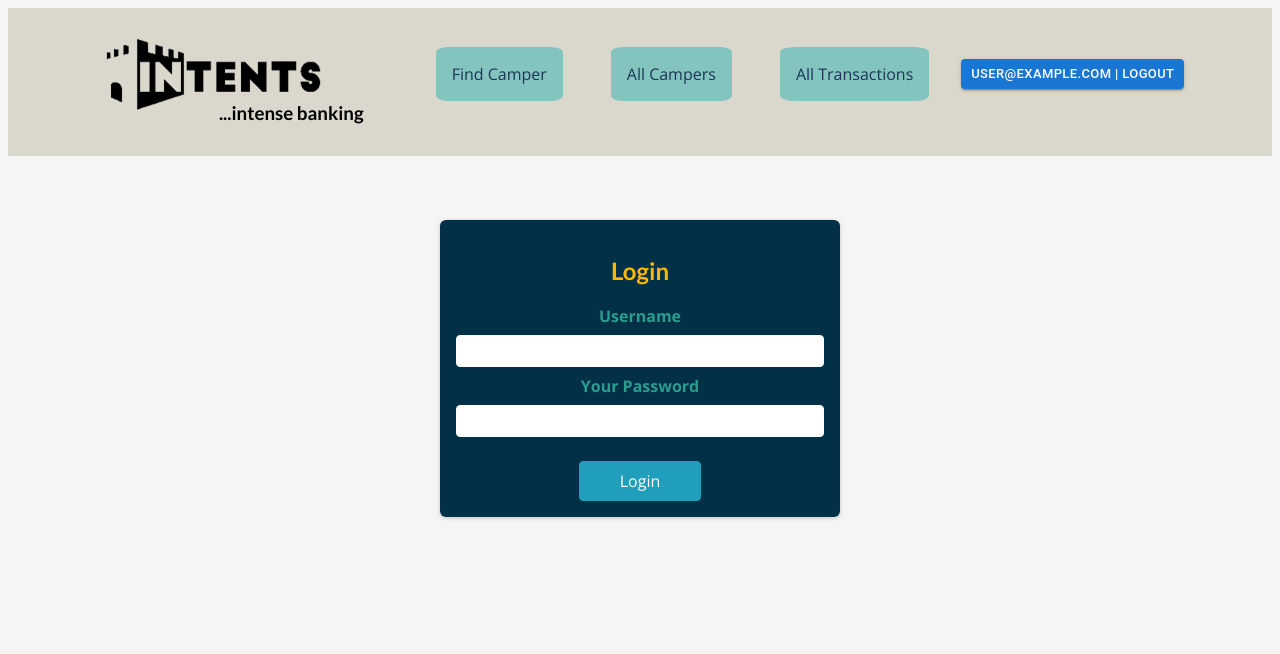
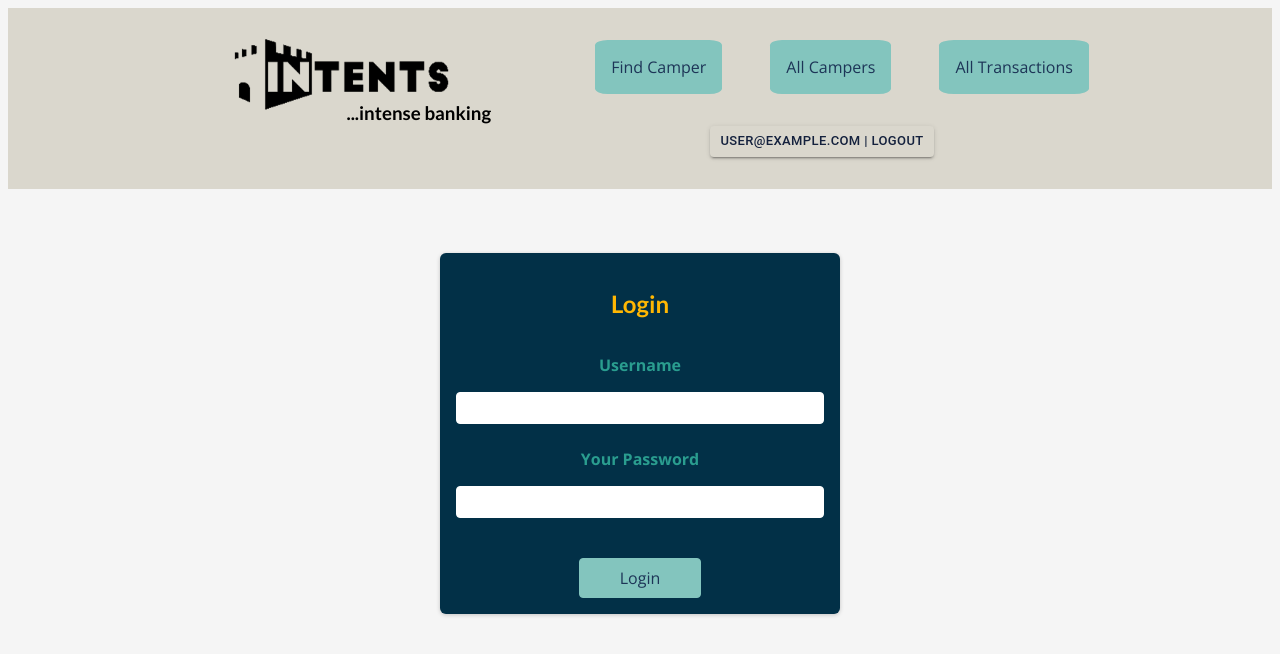
Before and after one commit to RadheyaM/next-camp-bank, a Next.js app: page /auth in a window 1280 px wide. Shown: the top 654 px of the page. Built offline with nearby package versions, Linux system fonts and the light colour scheme; no server answers; sample sign-in values are in the browser's storage.

Commit message:
Add some more styling

```diff
--- a/src/components/auth/auth-form.module.css
+++ b/src/components/auth/auth-form.module.css
@@ -12,6 +12,7 @@
 .auth h1 {
   text-align: center;
   color: #ffb703;
+  padding-bottom: 1rem;
 }
 
 .control {
@@ -22,7 +23,7 @@
   display: block;
   color: #2a9d8f;
   font-weight: bold;
-  margin-bottom: 0.5rem;
+  margin-bottom: 1rem;
 }
 
 .control input {
@@ -34,6 +35,7 @@
   width: 100%;
   text-align: left;
   padding: 0.25rem;
+  margin-bottom: 1rem;
 }
 
 .actions {
@@ -46,17 +48,17 @@
 .actions button {
   cursor: pointer;
   font: inherit;
-  color: white;
-  background-color: #219ebc;
-  border: 1px solid #219ebc;
+  color: #1d3557;
+  background-color: #83c5be;
+  border: 1px solid #83c5be;
   border-radius: 4px;
   padding: 0.5rem 2.5rem;
 }
 
 .actions button:hover {
-  background-color: #ffb703;
-  border-color: #4a4e69;
-  color: #023047
+  background-color: #fcbf49;
+  border: 1px solid #fcbf49;
+  color: #1d3557
 }
 
 .actions .toggle {
--- a/src/components/forms/ScanCamperCode.js
+++ b/src/components/forms/ScanCamperCode.js
@@ -30,8 +30,8 @@ const ScanCamperCode = () => {
           {/* <label htmlFor='code-input'>Scan or Enter Code Manually</label>
           <input autoFocus={true} id='code-input' className={styles.codeInput} type="text" onChange={codeInputHandler}/> */}
         </div>
-        <div>
-          <Button variant="contained" type="submit">
+        <div className={styles.findBtnDiv}>
+          <Button size="large" variant="contained" type="submit">
             Find
           </Button>
         </div>
--- a/src/components/layout/MainNavigation.module.css
+++ b/src/components/layout/MainNavigation.module.css
@@ -4,11 +4,12 @@
   text-align: center;
   justify-content: center;
   display: flex;
-  gap: 2rem;
+  gap: 4rem;
 }
 
 .header nav {
   display: flex;
+  flex-direction: column;
   align-items: center;
 }
 
@@ -54,7 +55,18 @@
 }
 
 .logoutBtnDiv {
-  padding: 2rem;
+  padding-top: 1rem;
+}
+
+.logoutBtnDiv Button {
+  background-color: #dad7cd;
+  border: none;
+  color:#14213d;
+}
+
+.logoutBtnDiv Button:hover {
+  background-color: #fcbf49;
+  color:#14213d;
 }
 
 .logoImage {
```
Also changed, not shown: src/components/forms/ScanCamperCode.module.css (+6 -1 lines), src/components/forms/SearchByName.js (+16 -14 lines).
